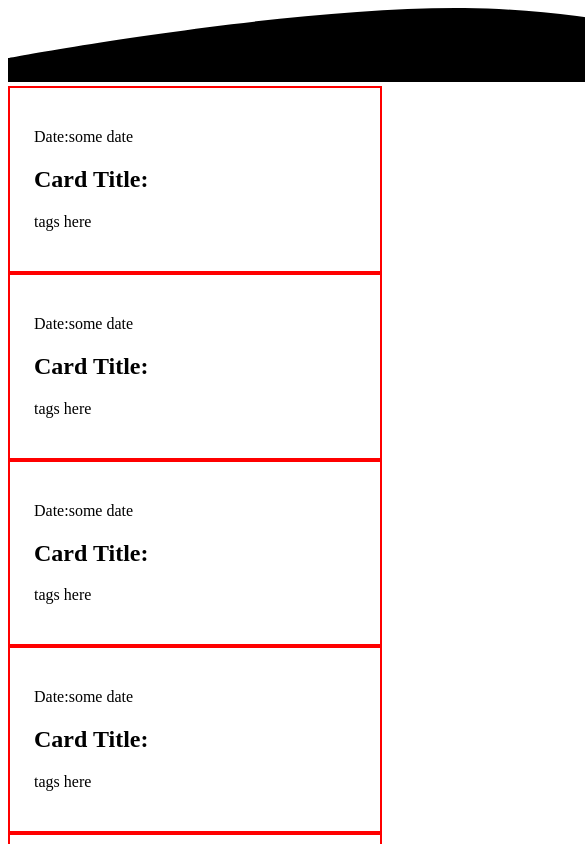
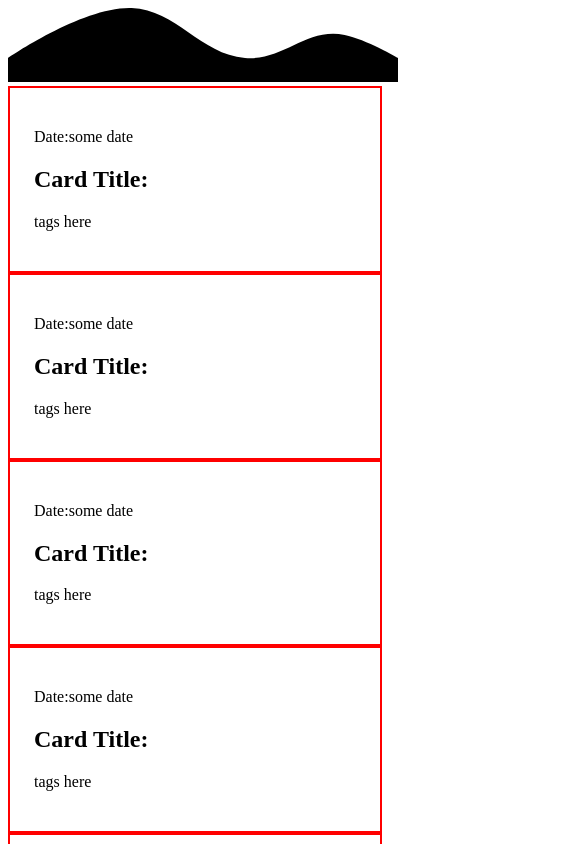
Before and after one commit to shivajreddy/shivareddyio, a Next.js app: page / in a window 390 px wide. Shown: the top 844 px of the page, 585 px wide, since content can reach past the window. Built offline with nearby package versions, Linux system fonts and the light colour scheme.

Commit message:
navbar fixed margin, mobile size

```diff
--- a/pages/index.jsx
+++ b/pages/index.jsx
@@ -9,7 +9,7 @@ export default function Home() {
   let x = [1, 2, 3];
   return (
     <>
-      <svg preserveAspectRatio="none" width="1440" height="74" viewBox="0 0 1440 74"
+      <svg preserveAspectRatio="none" width="100vw" height="74" viewBox="0 0 1440 74"
            className="Hero__Swoops-sc-13y35jq-4 laHbQG">
         <path
             d="M456.464 0.0433865C277.158 -1.70575 0 50.0141 0 50.0141V74H1440V50.0141C1440 50.0141 1320.4 31.1925 1243.09 27.0276C1099.33 19.2816 1019.08 53.1981 875.138 50.0141C710.527 46.3727 621.108 1.64949 456.464 0.0433865Z"></path>
--- a/styles/globals.css
+++ b/styles/globals.css
@@ -17,35 +17,40 @@ main{
 }
 
 /* Primary Navigation */
+.nav-container{
+    width: 100%;
+    height: 140px;
+    display: flex;
+    justify-content: center;
 
-.flex {
-    display: flex;
-    gap : 1rem;
+    position: fixed;
+    top: 0;
 }
 
-.primary-header {
+.nav-sub-container{
+    display: flex;
     align-items: center;
-    justify-content: center;
     background: hsl(0, 0%, 100%, 0.1);
-    backdrop-filter: blur(2rem);
+    backdrop-filter: blur(0.8rem);
 
-    padding: 1rem;
-    margin: 2rem 10rem;
+    margin: 2rem 0;
+    padding: 0 3rem;
     border-radius: 3rem;
+    gap: 10rem;
 }
 
-
-/*.sticky + .content {*/
-/*    padding-top: 60px;*/
-/*}*/
+nav {
+    display: flex;
+    align-items: center;
+    gap: 3rem;
+}
 
 
 .primary-navigation {
     list-style: none;
     padding: 0;
     margin: 0;
-    /*background: hsl(0, 0%, 100%, 0.1);*/
-    /*backdrop-filter: blur(2rem);*/
+    gap:2rem;
 }
 
 .primary-navigation a {
@@ -58,6 +63,10 @@ main{
 }
 
 @media (max-width: 35rem){
+    .nav-sub-container{
+        backdrop-filter: none;
+    }
+
     .primary-navigation{
         position: fixed;
         inset: 0 0 0 30%;
```
Also changed, not shown: components/NavBar.jsx (+5 -4 lines).
